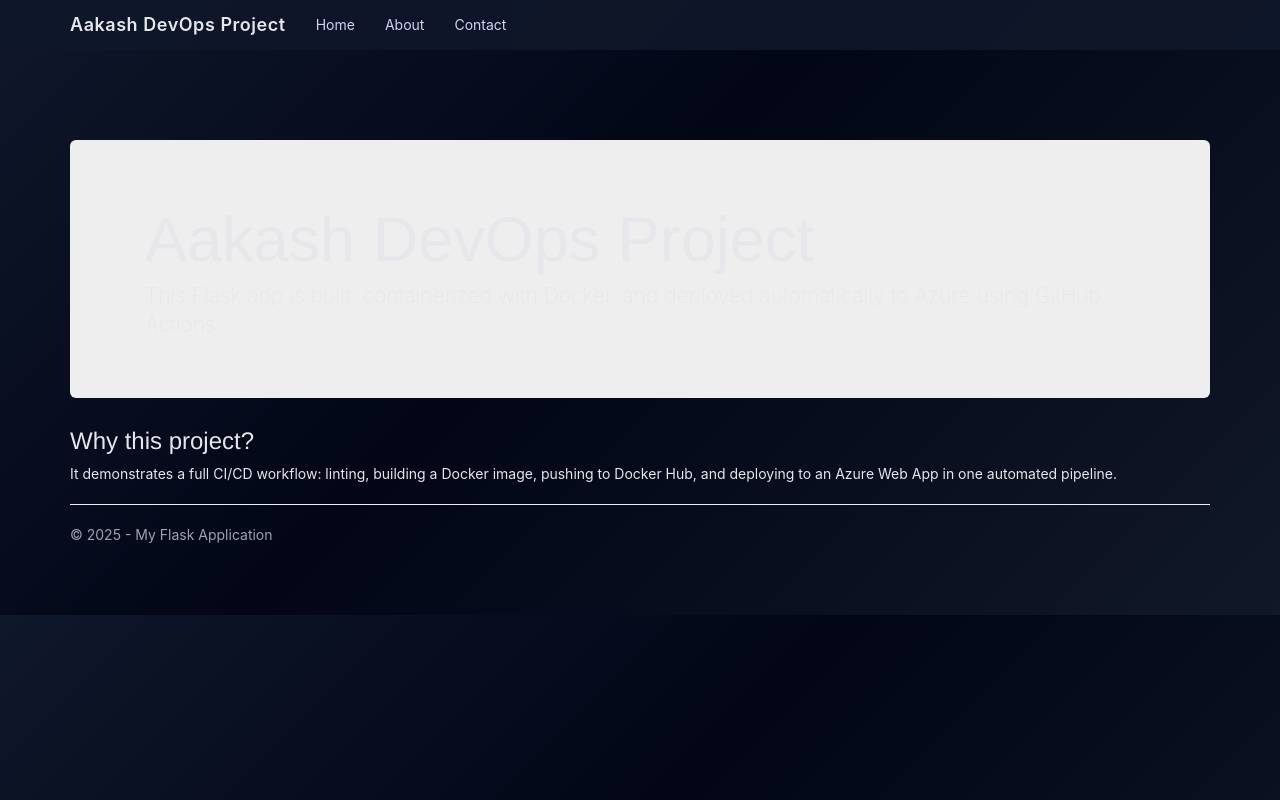
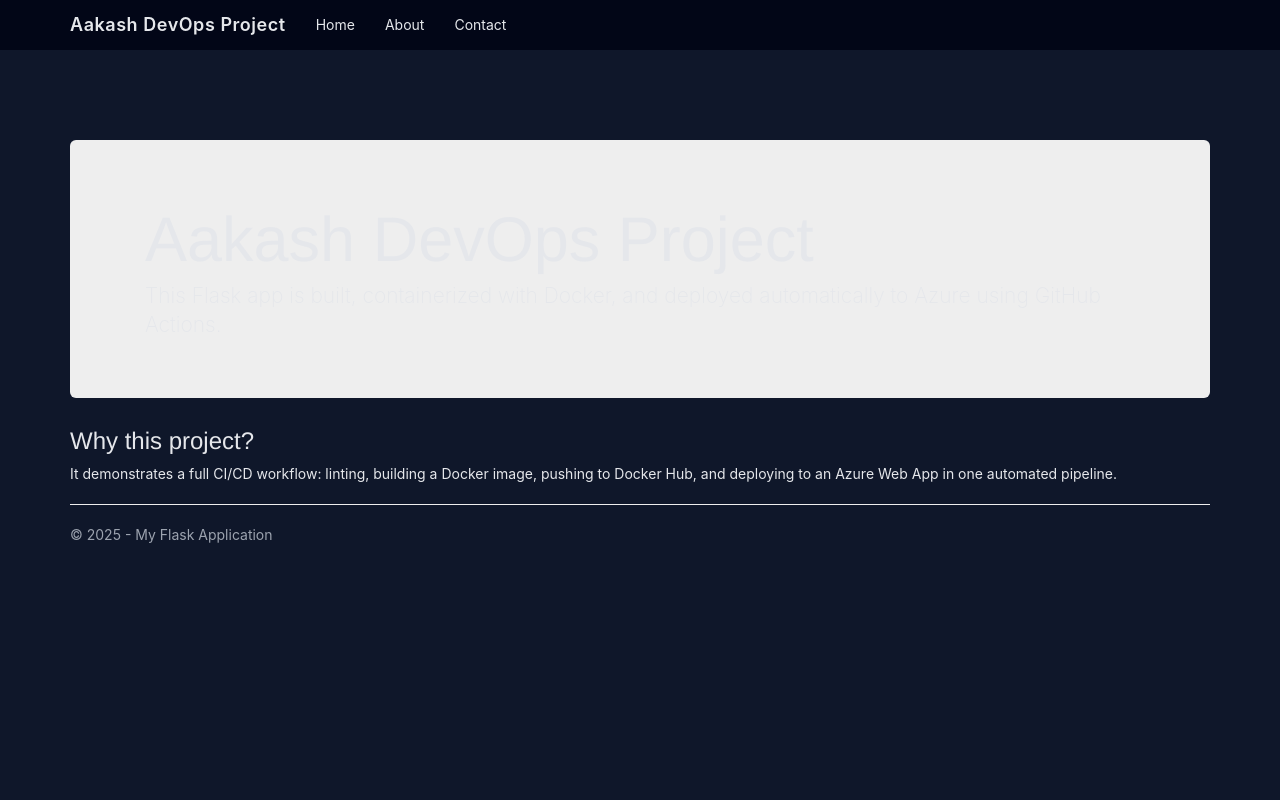
Before and after one commit to akginvictus/cicdProj, a Flask app: page /about in a window 1280 px wide. Run offline with Flask 2, Linux system fonts and the light colour scheme; some libraries are stand-ins or nearby versions.

Commit message:
Fix templates and layout

```diff
--- a/FlaskWebProject1/app/main/__init__.py
+++ b/FlaskWebProject1/app/main/__init__.py
@@ -2,11 +2,13 @@
 
 # Main blueprint for the application. Explicitly point to this package's
 # templates and static folders so Flask uses the new UI correctly.
+# We also expose static files under '/static' for predictable URLs.
 bp = Blueprint(
     "main",
     __name__,
     template_folder="templates",
     static_folder="static",
+    static_url_path="/static",
 )
 
 # Use a relative import so this works regardless of the package name.
--- a/FlaskWebProject1/app/main/templates/layout.html
+++ b/FlaskWebProject1/app/main/templates/layout.html
@@ -8,6 +8,26 @@
     <link rel="stylesheet" type="text/css" href="{{ url_for('main.static', filename='content/bootstrap.min.css') }}" />
     <link rel="stylesheet" type="text/css" href="{{ url_for('main.static', filename='content/site.css') }}" />
     <script src="{{ url_for('main.static', filename='scripts/modernizr-2.6.2.js') }}"></script>
+    <style>
+        /* Minimal inline styles so the page never looks completely unstyled,
+           even if external CSS fails to load. */
+        body {
+            font-family: -apple-system, BlinkMacSystemFont, "Segoe UI", Roboto, Helvetica, Arial, sans-serif;
+            background: #0f172a;
+            color: #e5e7eb;
+        }
+        .navbar-inverse {
+            background: #020617;
+            border: none;
+        }
+        .navbar-inverse .navbar-brand,
+        .navbar-inverse .navbar-nav > li > a {
+            color: #e5e7eb;
+        }
+        .navbar-inverse .navbar-nav > li > a:hover {
+            color: #ffffff;
+        }
+    </style>
 </head>
 
 <body>
```
